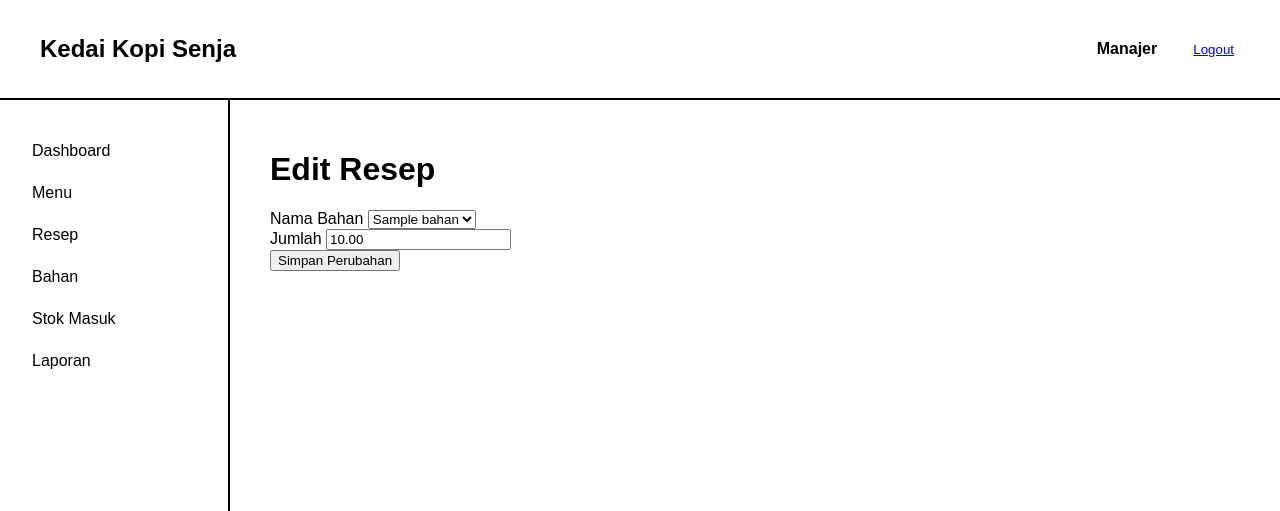
After one commit to ashyaaurelia/sistem-cafe, a Laravel app: page /manajer/resep/1/edit in a window 1280 px wide. The commit adds this page. Shown: the top 511 px of the page. Run offline with Laravel 12, Linux system fonts and the light colour scheme; tables that the repository leaves empty hold one stand-in row (values such as "Sample post"); parts of the project's set-up code (start-up, migrations or seed data) failed here and were passed over.

Commit message:
fitur edit resep

```diff
--- a/app/Http/Controllers/ResepController.php
+++ b/app/Http/Controllers/ResepController.php
@@ -67,17 +67,30 @@ class ResepController extends Controller
     /**
      * Show the form for editing the specified resource.
      */
-    public function edit(Resep $resep)
+    public function edit($id)
     {
-        //
+        $resep = Resep::findOrFail($id);
+        $bahans= Bahan::all();
+
+        return view('manajer.resep.edit', compact('resep', 'bahans'));
     }
 
     /**
      * Update the specified resource in storage.
      */
-    public function update(Request $request, Resep $resep)
+    public function update(Request $request, $id)
     {
-        //
+        $request->validate([
+            'bahan_id' => 'required|exists:bahans,id',
+            'jumlah' => 'required|numeric|min:0.01',
+        ]);
+
+        $resep = Resep::findOrFail($id);
+        $resep->update([
+            'bahan_id' => $request->bahan_id,
+            'jumlah' => $request->jumlah,
+        ]);
+        return redirect('/manajer/resep');
     }
 
     /**
--- a/resources/views/manajer/menu/index.blade.php
+++ b/resources/views/manajer/menu/index.blade.php
@@ -1,6 +1,12 @@
 @extends('layouts.app')
 
 @section('content')
+
+@if (session('error'))
+<div style="color: red; margin-bottom: 15px;">
+    {{ session('error') }}
+</div>
+@endif
 
 <h1>Daftar Menu</h1>
 
--- /dev/null
+++ b/resources/views/manajer/resep/edit.blade.php
@@ -0,0 +1,40 @@
+@extends('layouts.app')
+
+@section('content')
+
+<h1>Edit Resep</h1>
+
+<form action="/manajer/resep/{{ $resep->id }}" method="POST">
+    @csrf
+    @method('PUT')
+
+    <div class="mb-3">
+        <label>Nama Bahan</label>
+
+        <select name="bahan_id" class="form-control" required>
+            @foreach ($bahans as $bahan)
+                <option value="{{ $bahan->id }}"
+                    {{ $resep->bahan_id == $bahan->id ? 'selected' : '' }}>
+                    {{ $bahan->nama }}
+                </option>
+            @endforeach
+        </select>
+    </div>
+
+    <div class="mb-3">
+        <label>Jumlah</label>
+
+        <input type="number"
+            name="jumlah"
+            class="form-control"
+            step="0.01"
+            min="0.01"
+            value="{{ $resep->jumlah }}"
+            required>
+    </div>
+
+    <button type="submit">Simpan Perubahan</button>
+
+</form>
+
+@endsection
--- a/resources/views/manajer/resep/index.blade.php
+++ b/resources/views/manajer/resep/index.blade.php
@@ -32,6 +32,10 @@
         <td>{{ $resep->jumlah }}</td>
         <td>{{ $resep->bahan->satuan }}</td>
         <td>
+            <a href="/manajer/resep/{{ $resep->id }}/edit">
+                <button type="button">Edit</button>
+            </a>
+
             <form action="/manajer/resep/{{ $resep->id }}" method="POST">
                 @csrf
                 @method('DELETE')
--- a/routes/web.php
+++ b/routes/web.php
@@ -83,6 +83,10 @@ Route::get('/manajer/resep/{menu_id}/create', [ResepController::class, 'create']
 
 Route::post('/manajer/resep', [ResepController::class, 'store']);
 
+Route::get('/manajer/resep/{id}/edit', [ResepController::class, 'edit']);
+
+Route::put('/manajer/resep/{id}', [ResepController::class, 'update']);
+
 Route::delete('manajer/resep/{id}', [ResepController::class, 'destroy']);
 
 Route::post('/manajer/bahan/sinkronisasi', [BahanController::class, 'sinkronisasi']);
```
Also changed, not shown: app/Http/Controllers/MenuController.php (+15 -1 lines).
